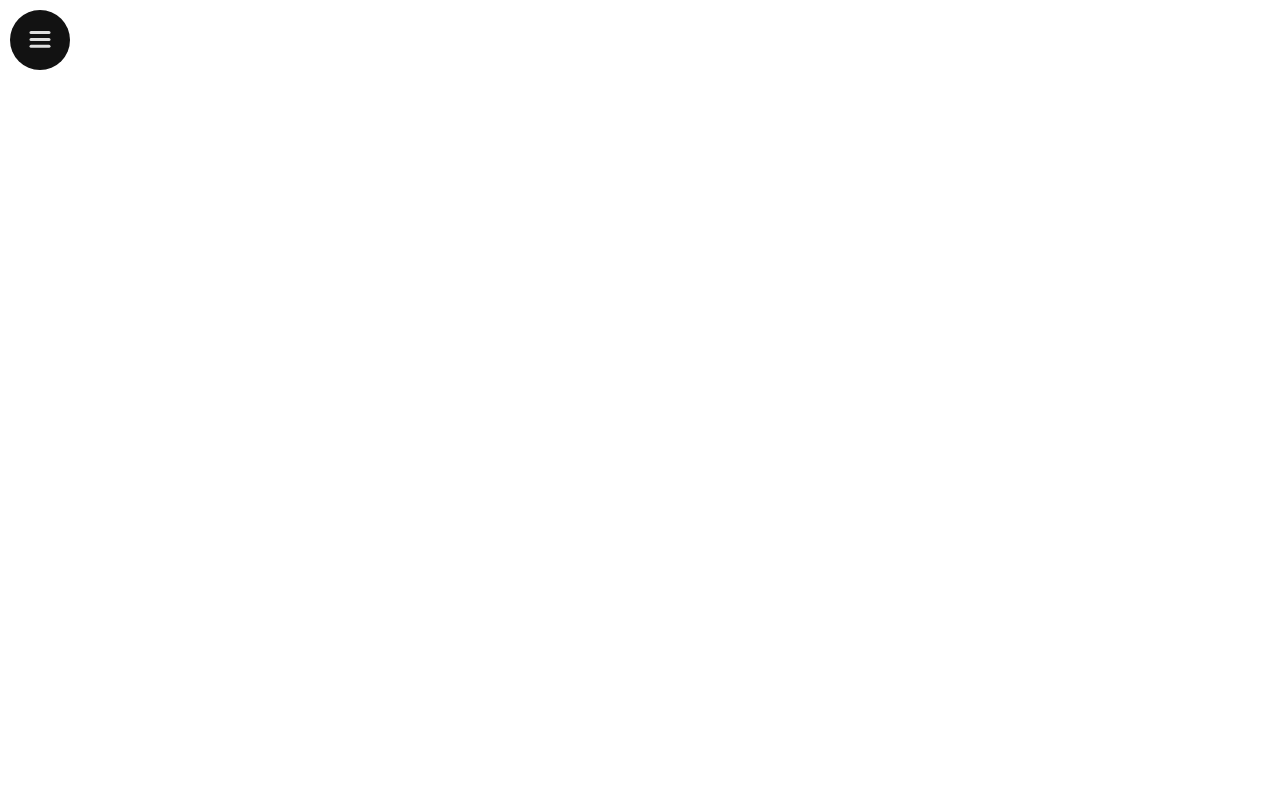
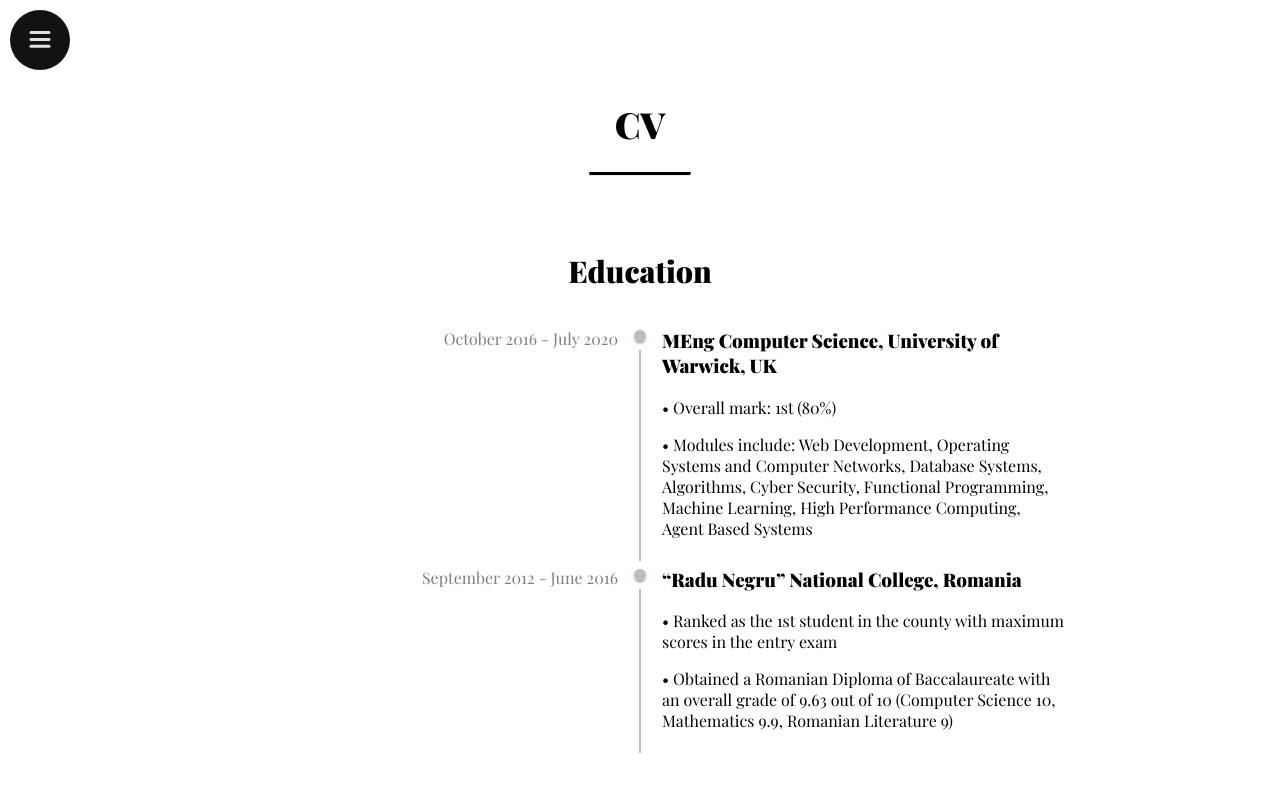
Before and after one commit to alexmotoc/portfolio, a React (Create React App) app: page /cv in a window 1280 px wide. Shown: the top 792 px of the page. Built offline with nearby package versions, Linux system fonts and the light colour scheme.

Commit message:
Added Education section

```diff
--- a/package.json
+++ b/package.json
@@ -6,6 +6,7 @@
   "dependencies": {
     "@material-ui/core": "^4.11.0",
     "@material-ui/icons": "^4.9.1",
+    "@material-ui/lab": "^4.0.0-alpha.56",
     "@testing-library/jest-dom": "^4.2.4",
     "@testing-library/react": "^9.3.2",
     "@testing-library/user-event": "^7.1.2",
--- a/src/App.tsx
+++ b/src/App.tsx
@@ -3,6 +3,7 @@ import { BrowserRouter as Router, Switch, Route } from "react-router-dom";
 
 import { Home } from "./components/Home";
 import { About } from "./components/About";
+import { CV } from "./components/CV";
 import { Navbar } from "./components/Navbar";
 import { Photography } from "./components/Photography";
 import { Collections, Collection } from './components/Collection';
@@ -28,6 +29,9 @@ function App() {
         <Route exact path="/about">
           <About />
         </Route>
+        <Route exact path="/cv">
+          <CV />
+        </Route>
       </Switch>
     </Router>
   );
--- /dev/null
+++ b/src/components/CV.tsx
@@ -0,0 +1,63 @@
+import * as React from 'react';
+
+import Container from '@material-ui/core/Container';
+import Timeline from '@material-ui/lab/Timeline';
+import TimelineItem from '@material-ui/lab/TimelineItem';
+import TimelineSeparator from '@material-ui/lab/TimelineSeparator';
+import TimelineConnector from '@material-ui/lab/TimelineConnector';
+import TimelineContent from '@material-ui/lab/TimelineContent';
+import TimelineDot from '@material-ui/lab/TimelineDot';
+import TimelineOppositeContent from '@material-ui/lab/TimelineOppositeContent';
+
+export const CV: React.FunctionComponent<{}> = () => {
+    return (
+        <Container className="portfolio-container" maxWidth="md">
+            <h1>CV</h1>
+            <hr className="hr-medium"/>
+
+            <div>
+                <h2 className="cv-section-header">Education</h2>
+                <Timeline align="left">
+                    <TimelineItem>
+                    <TimelineOppositeContent>
+                        <p className="cv-date-range no-margin-top">October 2016 - July 2020</p>
+                    </TimelineOppositeContent>
+                    <TimelineSeparator>
+                        <TimelineDot />
+                        <TimelineConnector />
+                    </TimelineSeparator>
+                    <TimelineContent>
+                        <h3 className="no-margin-top">MEng Computer Science, University of Warwick, UK</h3>
+                        <p>
+                        • Overall mark: 1st (80%)
+                        </p>
+                        <p>
+                        • Modules include: Web Development, Operating Systems and Computer Networks, Database Systems, Algorithms,
+                        Cyber Security, Functional Programming, Machine Learning, High Performance Computing, Agent Based Systems
+                        </p>
+                    </TimelineContent>
+                    </TimelineItem>
+                    <TimelineItem>
+                    <TimelineOppositeContent>
+                        <p className="cv-date-range no-margin-top">September 2012 - June 2016</p>
+                    </TimelineOppositeContent>
+                    <TimelineSeparator>
+                        <TimelineDot />
+                        <TimelineConnector />
+                    </TimelineSeparator>
+                    <TimelineContent>
+                        <h3 className="no-margin-top">“Radu Negru” National College, Romania</h3>
+                        <p>
+                        • Ranked as the 1st student in the county with maximum scores in the entry exam
+                        </p>
+                        <p>
+                        • Obtained a Romanian Diploma of Baccalaureate with an overall grade of 9.63 out of 10
+                        (Computer Science 10, Mathematics 9.9, Romanian Literature 9)
+                        </p>
+                    </TimelineContent>
+                    </TimelineItem>
+                </Timeline>
+            </div>
+        </Container>
+    );
+};
--- a/src/index.css
+++ b/src/index.css
@@ -232,3 +232,15 @@ h2 {
 .sidebar-open {
   visibility: visible;
 }
+
+.cv-section-header {
+  text-align: center;
+}
+
+.cv-date-range {
+  opacity: 0.5;
+}
+
+.no-margin-top {
+  margin-top: 0px !important;
+}
```
Also changed, not shown: 1 other file (tests, documents, lock files or other folders).
